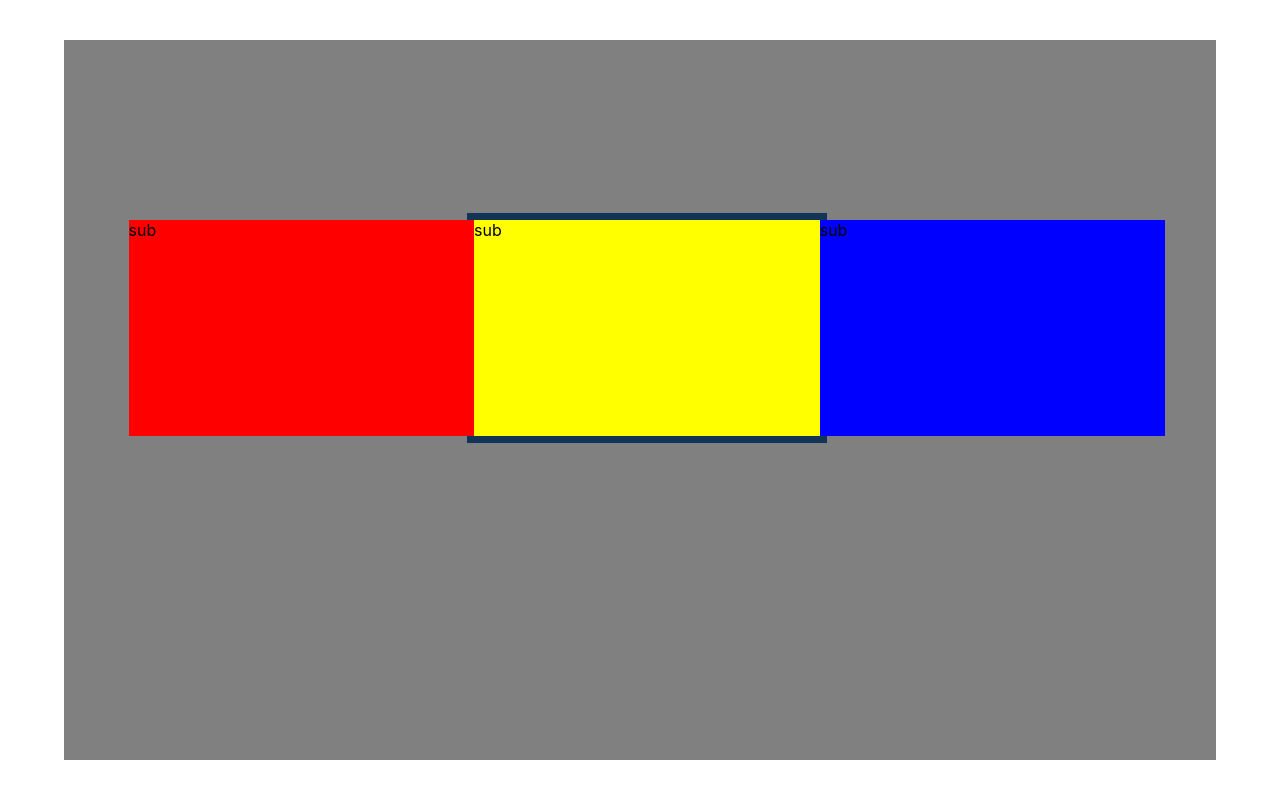
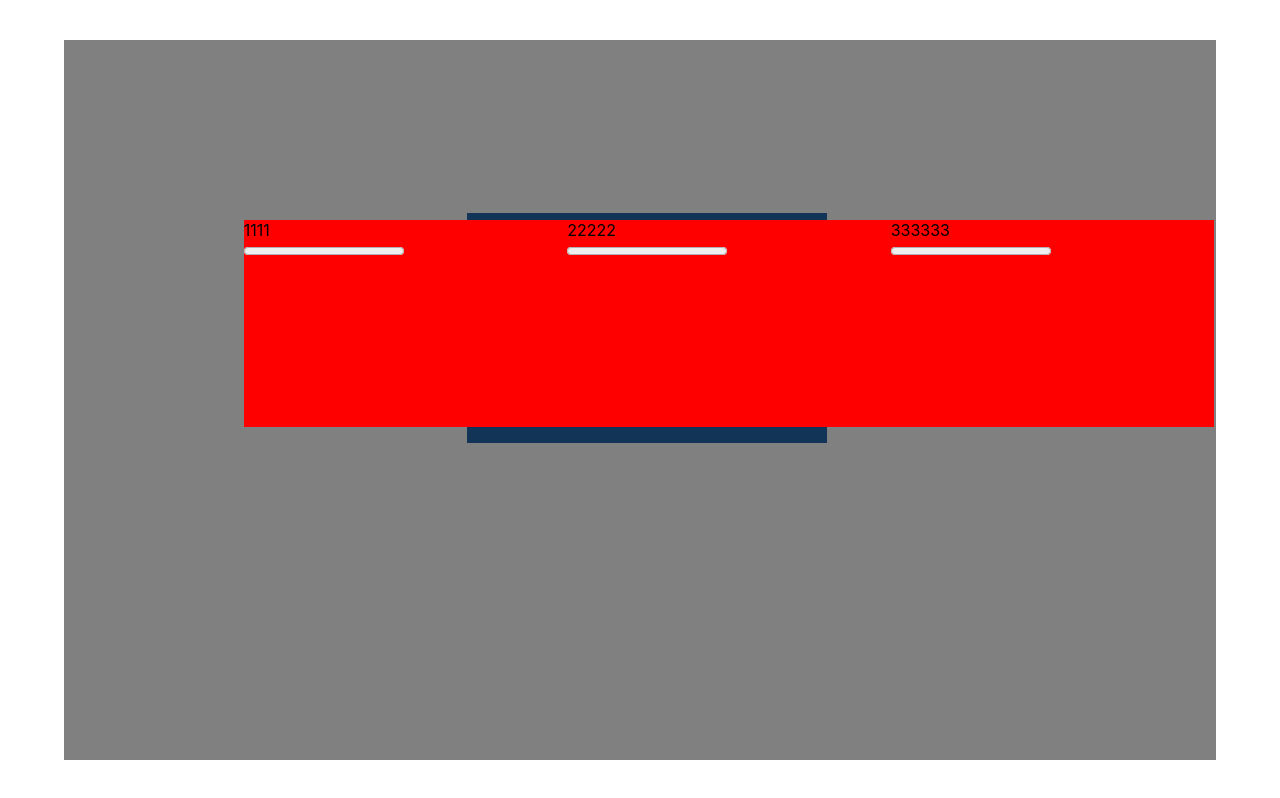
Before and after one commit to maxyou/react-ts-slider, a React (Create React App) app: page / in a window 1280 px wide. Built offline with nearby package versions, Linux system fonts and the light colour scheme.

Commit message:
children.map to sub page

```diff
--- a/src/App.tsx
+++ b/src/App.tsx
@@ -20,7 +20,7 @@ const StyledDivByUser = styled.div`
     width: 30%;
     height: 30%;
     margin-top: 15%;
-    background-color: ${props=>props.color};
+    background-color: ${props => props.color};
 `
 
 const StyledDivCarousel = styled.div`
@@ -42,7 +42,7 @@ const StyledDivWin = styled.div`
 const StyledDivSub = styled.div`
     width: 100%;
     height: 100%;
-    background-color: ${props=>props.color};
+    background-color: ${props => props.color};
     flex: 0 0 auto;
 `
 
@@ -51,15 +51,12 @@ function App() {
     <StyledDivApp>
       <StyledDivByUser color='yellow'>
 
-        <Carousel></Carousel>
+        <Carousel option={{ startAt: 1, autoPlay: false }}>
+          <div>1111</div>
+          <div>22222</div>
+          <div>333333</div>
+        </Carousel>
 
-        {/* <StyledDivCarousel>
-          <StyledDivWin>
-              <StyledDivSub color='red'></StyledDivSub>
-              <StyledDivSub color='brown'></StyledDivSub>
-              <StyledDivSub color='green'></StyledDivSub>
-          </StyledDivWin>
-        </StyledDivCarousel> */}
       </StyledDivByUser>
 
     </StyledDivApp>
--- a/src/view/carousel/index.tsx
+++ b/src/view/carousel/index.tsx
@@ -8,11 +8,14 @@ const StyledDivCarousel = styled.div`
     height: 100%;
     padding: 2%;
     background-color: #123456;
+    position: relative;
     //overflow: hidden;
 `
 const StyledDivWin = styled.div`
-    width: 100%;
-    height: 100%;
+    width: 90%;
+    height: 90%;
+    position:absolute;
+    left:100px;
     background-color: blue;
     display: flex;
     flex-wrap: nowrap;
@@ -22,26 +25,59 @@ const StyledDivWin = styled.div`
 const StyledDivSub = styled.div`
     width: 100%;
     height: 100%;
-    background-color: ${props=>props.color};
+    background-color: ${props => props.color};
     flex: 0 0 auto;
 `
-function Carousel() {
+
+interface CarouselOption {
+  startAt: number,
+  autoPlay: boolean
+}
+interface IProps {
+  children: any,
+  option: CarouselOption
+}
+
+function Carousel(props: IProps) {
+
+  // function childrenAddKey(arr: []) {
+  //   if (arr.length >= 0) {
+  //     return arr.map((v: any, index) => {
+  //       console.log('index:')
+  //       console.log(index)
+  //       return { ...v, key: index }
+  //     })
+  //   } else {
+  //     return []
+  //   }
+  // }
+  // const children = childrenAddKey(props.children)
+
+  const [counts, setCounts] = useState<number[]>()
+  // const countss = new Array(props.children.length).fill(0)
+  // console.log(countss)
+  useEffect(
+    () => {
+      console.log('run setCounts()')
+      setCounts(new Array(props.children.length).fill(0))
+    }, []
+  )
+  console.log('counts:')
+  console.log(counts)
 
   return <StyledDivCarousel>
-      <StyledDivWin>
-        <Sub color='red'></Sub>
-        <Sub color='yellow'></Sub>
-        <Sub color='blue'></Sub>
-      </StyledDivWin>
-    </StyledDivCarousel>
-
-        {/* <StyledDivCarousel>
-          <StyledDivWin>
-              <StyledDivSub color='red'></StyledDivSub>
-              <StyledDivSub color='brown'></StyledDivSub>
-              <StyledDivSub color='green'></StyledDivSub>
-          </StyledDivWin>
-        </StyledDivCarousel> */}
+    <StyledDivWin>
+      {
+        props.children.map(
+          (v: any, index: number) => {
+            console.log('========v.key:')
+            console.log(v.key)
+            return <Sub key={index} color='red' process={counts ? counts[index] : 0}>{v}</Sub>
+          }
+        )
+      }
+    </StyledDivWin>
+  </StyledDivCarousel>
 }
 
 export default Carousel
--- a/src/view/carousel/sub.tsx
+++ b/src/view/carousel/sub.tsx
@@ -1,35 +1,28 @@
 import React, { useState, useEffect } from 'react';
 import styled from 'styled-components'
 
-interface ISub{
-  c3olor:string
+interface ISub {
+  c3olor: string
 }
 const StyledDivSub = styled.div<ISub>`
     width: 100%;
     height: 100%;
-    background-color: ${(props)=>props.c3olor};
+    background-color: ${(props) => props.c3olor};
     flex: 0 0 auto;
 `
 
-export default function SubPage(props:any) {
+export default function SubPage(props: any) {
 
-  return <StyledDivSub c3olor={props.color}>sub</StyledDivSub>
 
-  // const [count, setCount] = useState(0);
 
-  // // Similar to componentDidMount and componentDidUpdate:
-  // useEffect(() => {
-  //   // Update the document title using the browser API
-  //   document.title = `You clicked ${count} times`;
-  // });
+  return <StyledDivSub c3olor={props.color}>
+    <div>
+      {props.children}
+    </div>
+    <div>
+      <progress value={props.process} max="100"></progress>
+    </div>
+  </StyledDivSub>
 
-  // return (
-  //   <div>
-  //     <p>You clicked {count} times</p>
-  //     <button onClick={() => setCount(count + 1)}>
-  //       Click me
-  //     </button>
-  //     <progress id="file" value="12" max="100"> 82% </progress>
-  //   </div>
-  // );
+
 }
```
